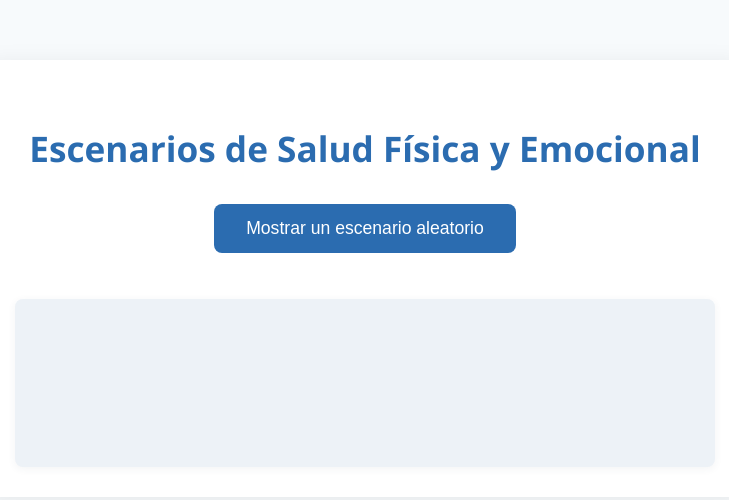
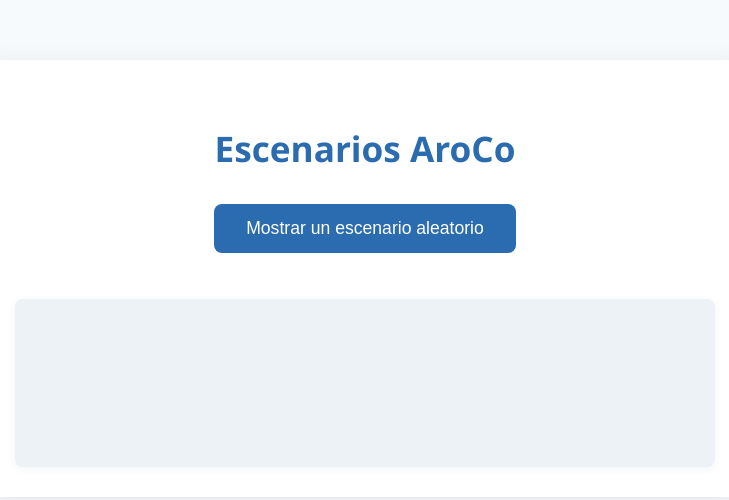
Before and after one commit to miguelnasa/Escenarios_aroco, a plain HTML site: page index.html in a window 1280 px wide. Shown: the whole page, without its empty margins (275-1004 px from the left). Drawn offline with Linux system fonts and the light colour scheme.

Commit message:
Add files via upload

```diff
--- a/index.html
+++ b/index.html
@@ -3,12 +3,12 @@
 <head>
     <meta charset="UTF-8">
     <meta name="viewport" content="width=device-width, initial-scale=1.0">
-    <title>Escenarios de Salud</title>
+    <title>Escenarios AroCo</title>
     <link rel="stylesheet" href="styles.css">
 </head>
 <body>
     <div class="container">
-        <h1>Escenarios de Salud Física y Emocional</h1>
+        <h1>Escenarios AroCo</h1>
         <button id="randomBtn">Mostrar un escenario aleatorio</button>
         <div id="output" class="output"></div>
     </div>
```
